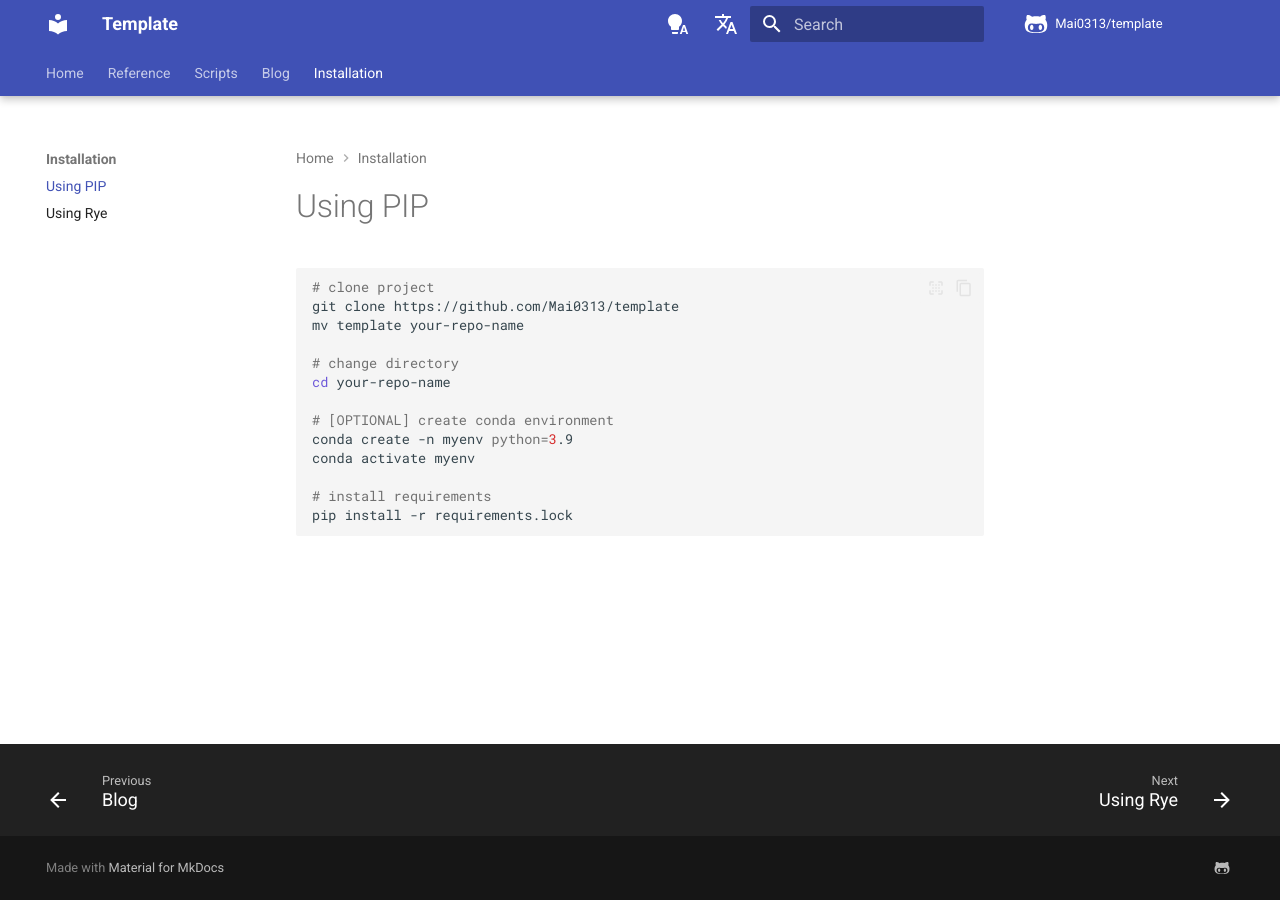
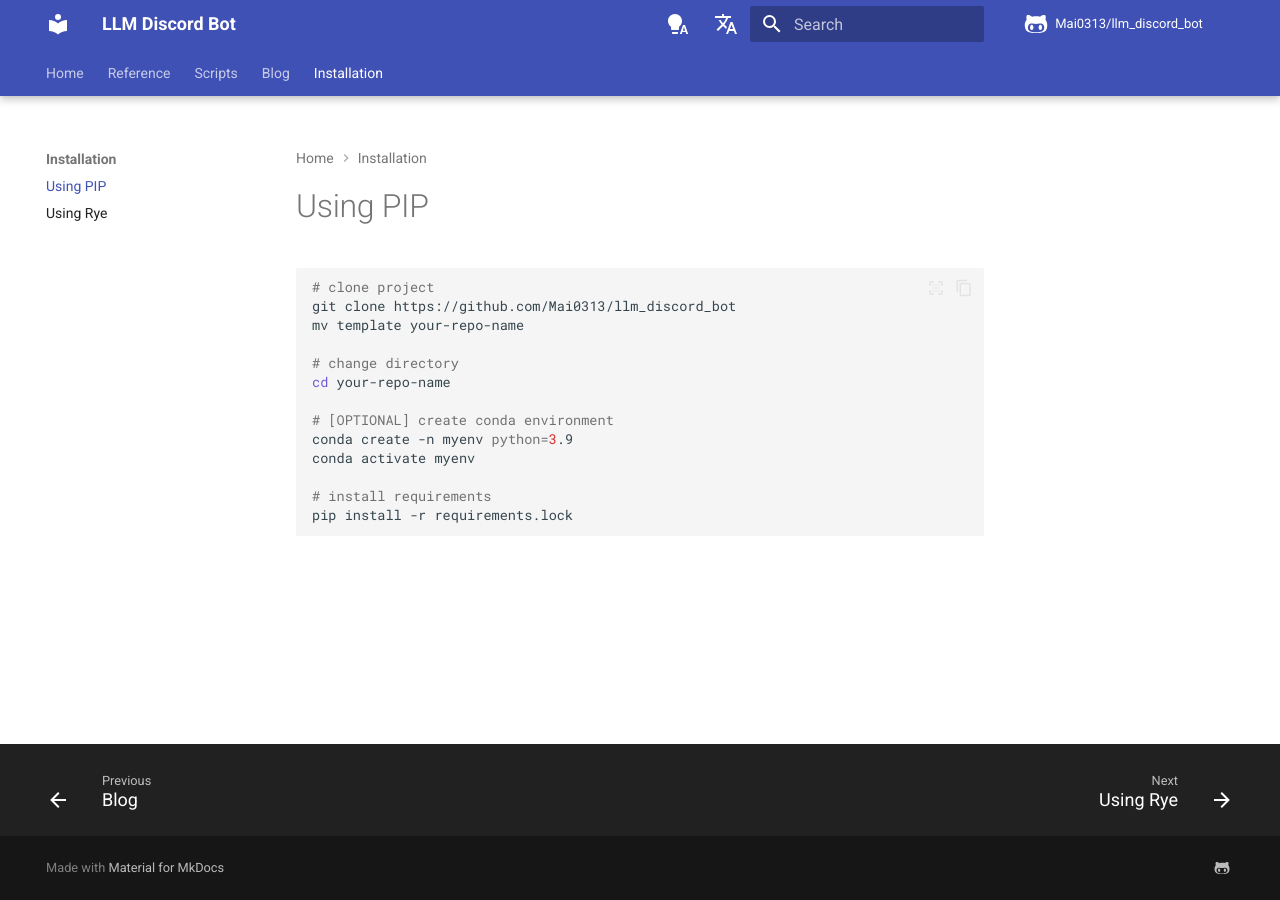
Before and after one commit to Mai0313/llm_discord_bot, an MkDocs documentation site: the page built from docs/installation/pip.md, in a window 1280 px wide. Built offline with MkDocs 1.6.1 and Material for MkDocs 9.7.7, drawn with Linux system fonts in a browser that asks for light colours; comment, search, counter and statistics services are not loaded.

````diff
--- a/docs/installation/pip.md
+++ b/docs/installation/pip.md
@@ -2,7 +2,7 @@
 
 ```bash
 # clone project
-git clone https://github.com/Mai0313/template
+git clone https://github.com/Mai0313/llm_discord_bot
 mv template your-repo-name
 
 # change directory
--- a/mkdocs.yml
+++ b/mkdocs.yml
@@ -1,9 +1,9 @@
-site_name: Template
-site_url: https://mai0313.github.io/template/
+site_name: LLM Discord Bot
+site_url: https://mai0313.github.io/llm_discord_bot/
 site_author: Wei Cheng Lee
 
-repo_name: Mai0313/template
-repo_url: https://github.com/Mai0313/template
+repo_name: Mai0313/llm_discord_bot
+repo_url: https://github.com/Mai0313/llm_discord_bot
 edit_uri: edit/master/docs/
 
 docs_dir: docs
@@ -148,7 +148,7 @@
 extra:
   social:
   - icon: fontawesome/brands/github-alt
-    link: https://github.com/Mai0313/template
+    link: https://github.com/Mai0313/llm_discord_bot
 
   alternate:
   - link: /
````
Also changed, not shown: README.md (+8 -8 lines), docs/Reference/sdk/image.md (added, +1 -0 lines), docs/Reference/sdk/llm.md (added, +1 -0 lines), docs/Reference/template/hello.md (deleted, +0 -1 lines), docs/Reference/template/types/response.md (deleted, +0 -1 lines), docs/Reference/types/config.md (added, +1 -0 lines), docs/index.md (+7 -7 lines), docs/installation/rye.md (+1 -1 lines), pyproject.toml (+6 -6 lines), 2 other files.
